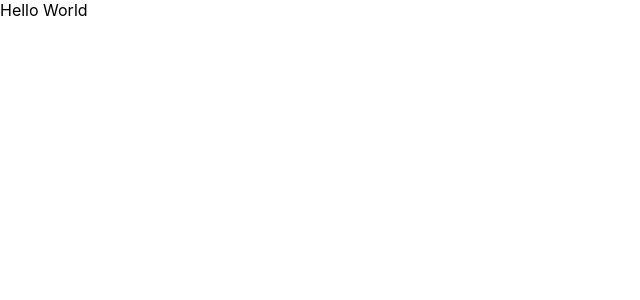
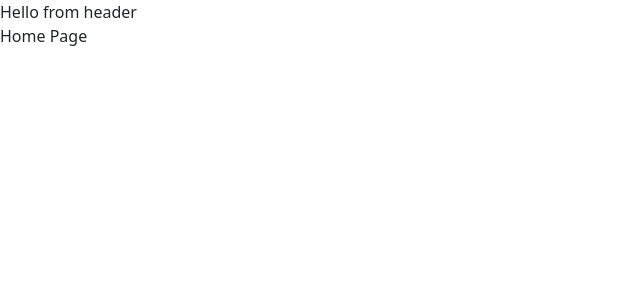
Before and after one commit to pradhanishan/fitphysionepal, a React (Create React App) app in the folder fitphysionepal/: page / in a window 1280 px wide. Shown: the top 300 px of the page, without its empty margins (0-640 px from the left). Built offline with nearby package versions, Linux system fonts and the light colour scheme.

Commit message:
add project folder structure

```diff
--- a/fitphysionepal/src/App.tsx
+++ b/fitphysionepal/src/App.tsx
@@ -1,7 +1,14 @@
 import classes from "./app.module.css";
+import Header from "./components/layout/Header/Header";
+import HomePage from "./pages/HomePage";
 
 function App() {
-  return <div className={classes.app}>Hello World</div>;
+  return (
+    <div className={classes.app}>
+      <Header />
+      <HomePage />
+    </div>
+  );
 }
 
 export default App;
--- /dev/null
+++ b/fitphysionepal/src/components/layout/Header/Header.tsx
@@ -0,0 +1,7 @@
+import { FC } from "react";
+
+const Header: FC = () => {
+  return <header>Hello from header</header>;
+};
+
+export default Header;
--- /dev/null
+++ b/fitphysionepal/src/pages/HomePage.tsx
@@ -0,0 +1,7 @@
+import { FC } from "react";
+
+const HomePage: FC = () => {
+  return <div>Home Page</div>;
+};
+
+export default HomePage;
```
Also changed, not shown: fitphysionepal/src/index.tsx (+4 -3 lines), fitphysionepal/src/assets/fitphysio.svg (added).
